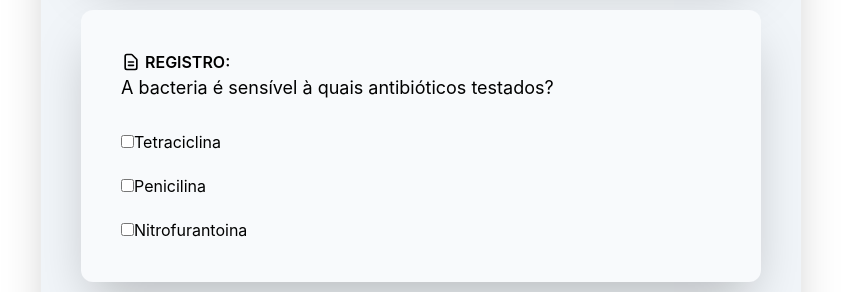
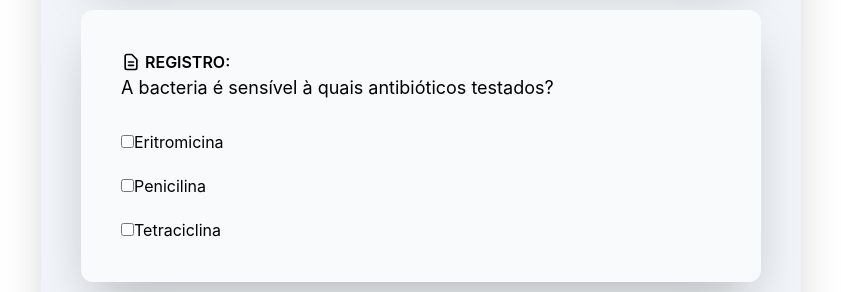
Before and after one commit to marcellolee03/lab-enigma-v2, a React (Vite) app: page / in a window 1280 px wide. Shown: the part 1980-2272 px from the top of the page, without its empty margins (219-1060 px from the left). Built offline with nearby package versions, Linux system fonts and the light colour scheme.

Commit message:
fix(data): updated data

```diff
--- a/src/data/data.ts
+++ b/src/data/data.ts
@@ -51,11 +51,11 @@ export const data: Form[] = [
         answerType: AnswerTypes.checkbox,
         question: "A bacteria é sensível à quais antibióticos testados?",
         options: [
-          {id: 1, value: "Tetraciclina"},
+          {id: 1, value: "Eritromicina"},
           {id: 2, value: "Penicilina"},
-          {id: 3, value: "Nitrofurantoina"},
+          {id: 3, value: "Tetraciclina"},
         ],
-        answer: ["Tetraciclina", "Nitrofurantoina"]
+        answer: ["Eritromicina", "Tetraciclina"]
       }
     ]
   },
```
